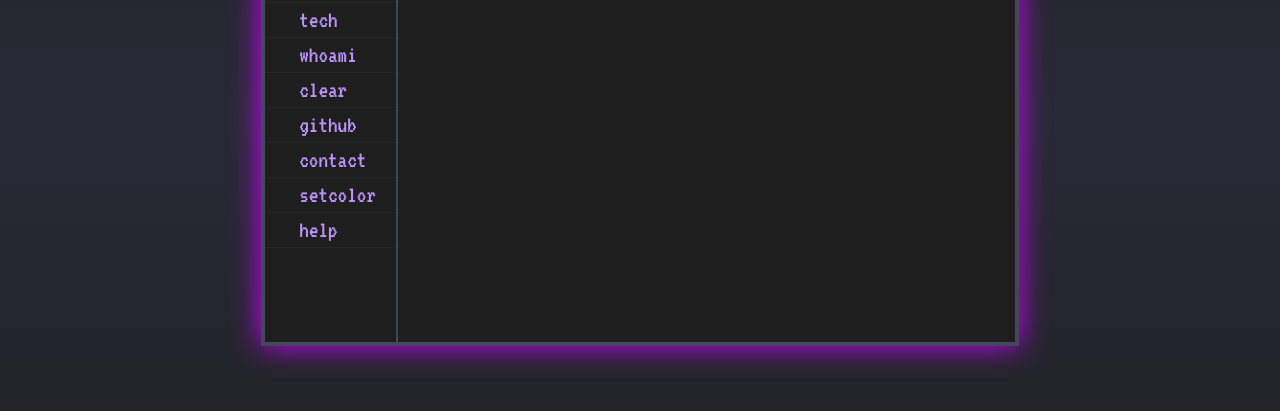
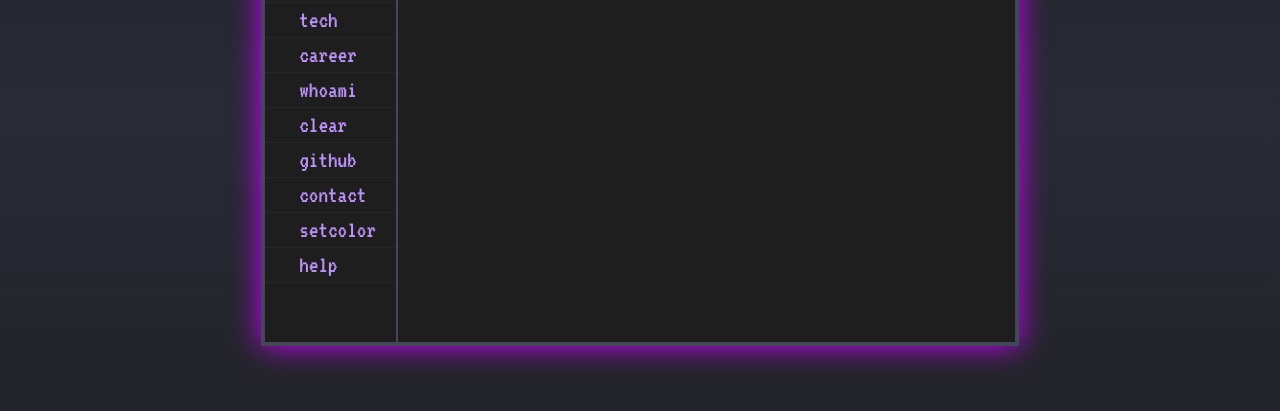
Before and after one commit to MatthiasHarzer/matthias.harzer.dev, a plain HTML site: page index.html in a window 1280 px wide. Shown: the part 283-694 px from the top of the page. Drawn offline with Linux system fonts and the light colour scheme.

Commit message:
feat: add career

```diff
--- a/src/scripts/commands.js
+++ b/src/scripts/commands.js
@@ -3,7 +3,7 @@ import {
 	setRainbowEnabled,
 } from "./rainbow_color_provider.js";
 import cssColors from "./css_colors.js";
-import {getFunctionParameters} from "./util.js";
+import { getFunctionParameters } from "./util.js";
 
 let whoamiCounter = 0;
 const terminalInput = document.querySelector("#terminal-input");
@@ -68,6 +68,35 @@ export const commands = {
 						<a href='https://vuejs.org/' class='highlight vue'>Vue</a> and <a href='https://flutter.dev/' class='highlight flutter'>Flutter</a>
 						and backend applications with <a href='https://go.dev/' class='highlight go'>Go</a>, <a href='https://nodejs.org/' class='highlight node'>Node.js</a>, <a href='https://www.python.org/' class='highlight python'>Python</a>,
 						and a bit <a href='https://www.java.com/' class='highlight java'>Java</a> and <a href='https://dotnet.microsoft.com/en-us/languages/csharp/' class='highlight cs'>C#</a>`;
+	},
+	career: () => {
+		return `I'm a student at <a href='https://www.h-ka.de/' class='highlight hka'>Hochschule Karlsruhe</a> and have been active as a working student:
+						<ul class='career-list'>
+							<li>
+								<span class='career-title'>
+									<a href='https://thenativeweb.io/' class='highlight thenativeweb'>the native web GmbH</a>
+									<span class='career-dates'>– May 2024 - Jul 2025</span>
+								</span>
+								<p class='career-passage'>
+									Back- & frontend development using <a href='https://lit.dev/' class='highlight lit'>Lit</a> and
+									<a href='https://go.dev/' class='highlight go'>Go</a> with a focus on Event Sourcing, CQRS and Domain-Driven Design.
+								</p>
+								<p class='career-passage'>
+									I was the primary engineer behind <a href='https://docs.eventsourcingdb.io/reference/eventql/' class='highlight eventql'>EventQL</a>, a query language built into the <a href='https://eventsourcingdb.io/' class='highlight eventsourcingdb'>EventSourcingDB</a>.
+								</p>
+							</li>
+							<li>
+								<span class='career-title'>
+									<a href='https://www.kit.edu/' class='highlight kit'>Karlsruhe Institute of Technology</a>
+									<span class='career-dates'>– Jun 2023 - Feb 2024</span>
+								</span>
+								<p class='career-passage'>
+									Development of the <a href='https://smartreadinessindicator.com/' class='highlight smartreadinessindicator'>Smart Readiness Indicator</a> web platform using <a href='https://vuejs.org/' class='highlight vue'>Vue</a> and <a href='https://nodejs.org/' class='highlight node'>Node.js</a>.
+								</p>
+							</li>
+						</ul>
+
+	`
 	},
 	whoami: () => {
 		whoamiCounter++;
@@ -183,7 +212,7 @@ export const commands = {
 			}, "");
 
 			const commandElement = document.createElement("button");
-      commandElement.innerHTML = `<span class='highlight'>${command}${paramsString}</span>`;
+			commandElement.innerHTML = `<button class='highlight'>${command}${paramsString}</button>`;
 			commandElement.classList.add("clear", "command-button");
 			commandElement.addEventListener("click", () => useCommand(command));
 
--- a/src/styles/global.css
+++ b/src/styles/global.css
@@ -173,15 +173,15 @@ body {
 
         a {
           color: #bd93f9;
-          text-decoration: none;
+          /* text-decoration: none; */
         }
 
         .command-button {
           margin-right: 5px;
 
-          span:hover {
+          /* span:hover {
             text-decoration: underline;
-          }
+          } */
         }
 
         .set-color-button {
@@ -269,13 +269,33 @@ body {
             background-clip: text;
             -webkit-text-fill-color: transparent;
           }
+
+          &.hka {
+            color: #d72305;
+          }
+
+          &.thenativeweb {
+            color: #dd0099;
+          }
+
+          &.eventql, &.eventsourcingdb {
+            color: #25a55a;
+          }
+
+          &.smartreadinessindicator {
+            color: #1d88cc
+          }
+
+          &.kit, &.tmb {
+            color: #009682;
+          }
         }
       }
     }
   }
 }
 
-button.clear {
+button.clear, button.highlight {
   background-color: transparent;
   border: none;
   color: inherit;
@@ -286,28 +306,21 @@ button.clear {
   margin: 0;
 }
 
-a {
+a, button.highlight {
   position: relative;
 
-  &:hover {
-    text-decoration: none !important;
+  text-decoration: none;
+  background-image: linear-gradient(currentColor, currentColor);
+  background-position: 0% 100%;
+  background-repeat: no-repeat;
+  background-size: 0% 2px;
+  transition: background-size .3s;
+
+  &:hover, &:focus {
+    background-size: 100% 2px;
   }
 }
 
-a:after {
-  content: '';
-  width: 0;
-  height: 2px;
-  background: currentColor;
-  transition: width 0.3s;
-  position: absolute;
-  bottom: 0;
-  left: 0;
-}
-
-a:hover:after {
-  width: 100%;
-}
 
 .background {
   position: absolute;
@@ -327,6 +340,23 @@ a:hover:after {
   animation: cursor-trail-blink 1s forwards;
 }
 
+ul.career-list {
+  margin-top: 0.5em;
+  margin-bottom: 0;
+  li {
+    margin-bottom: 0.8em;
+  }
+}
+
+.career-dates {
+  color: #757575;
+  font-weight: lighter;
+}
+
+.career-passage {
+  margin: 0.3em 0;
+}
+
 @keyframes cursor-trail-blink {
   0% {
     opacity: 0;
```
Also changed, not shown: 1 other file. Lines whose indentation alone changed are shown as unchanged.
